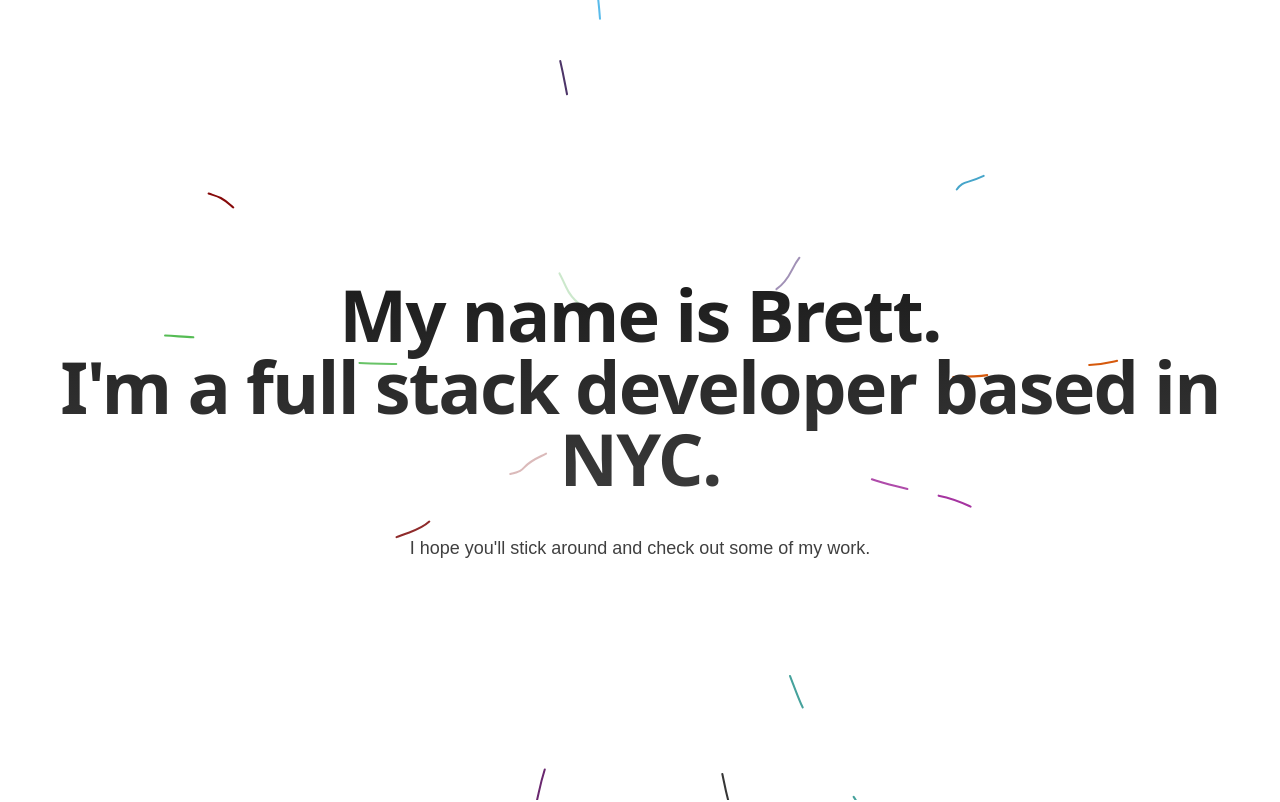
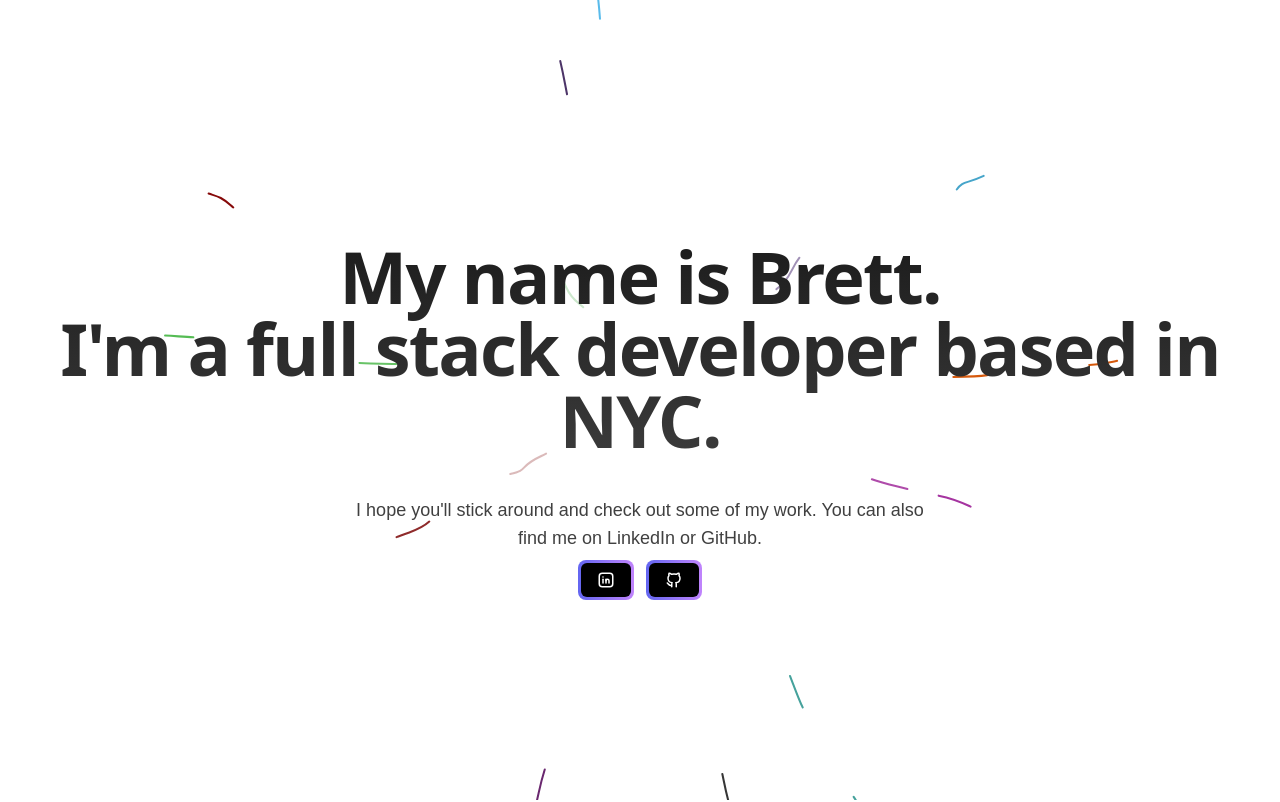
Before and after one commit to bschlesh/bretts-portfolio-site, a Next.js app: page / in a window 1280 px wide. Shown: the top 802 px of the page. Built offline with nearby package versions, Linux system fonts and the light colour scheme.

Commit message:
add socials

```diff
--- a/components/Hero.tsx
+++ b/components/Hero.tsx
@@ -1,3 +1,4 @@
+import { IconBrandGithub, IconBrandLinkedin } from "@tabler/icons-react";
 import { Background } from "./ui/Background";
 
 export const Hero = () => {
@@ -8,8 +9,33 @@ export const Hero = () => {
         I&apos;m a full stack developer based in NYC.
       </h2>
       <h4 className="max-w-xl mx-auto text-sm md:text-lg text-neutral-700 dark:text-neutral-400 text-center">
-        I hope you&apos;ll stick around and check out some of my work.
+        I hope you&apos;ll stick around and check out some of my work. You can
+        also find me on LinkedIn or GitHub.
       </h4>
+      <div className="flex flex-row items-center justify-center mt-2 gap-x-3">
+        <a
+          href="https://www.linkedin.com/in/brett-schlesinger/"
+          target="_blank"
+          rel="noopener noreferrer"
+          className="p-[3px] relative"
+        >
+          <div className="absolute inset-0 bg-gradient-to-r from-indigo-500 to-purple-400 rounded-lg" />
+          <div className="px-4 py-1 flex flex-row gap-2 md:px-4 md:py-2 bg-black rounded-[6px] relative group transition duration-200 text-white text-sm hover:bg-transparent">
+            <IconBrandLinkedin size={18} />
+          </div>
+        </a>
+        <a
+          href="https://github.com/bschlesh?tab=repositories"
+          target="_blank"
+          rel="noopener noreferrer"
+          className="p-[3px] relative"
+        >
+          <div className="absolute inset-0 bg-gradient-to-r from-indigo-500 to-purple-400 rounded-lg" />
+          <div className="px-4 py-1 flex flex-row gap-2 md:px-4 md:py-2 bg-black rounded-[6px] relative group transition duration-200 text-white text-sm hover:bg-transparent">
+            <IconBrandGithub size={18} />
+          </div>
+        </a>
+      </div>
     </Background>
   );
 };
```
